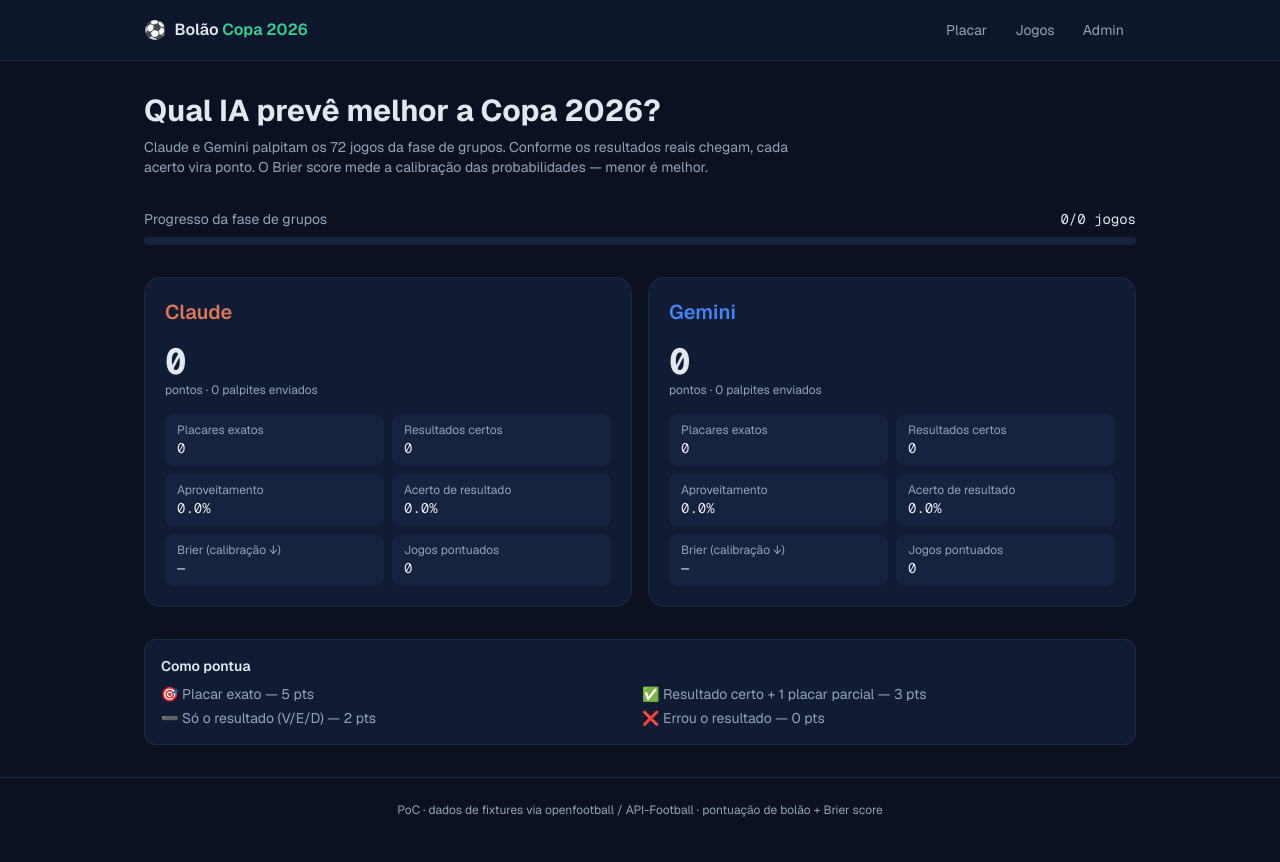
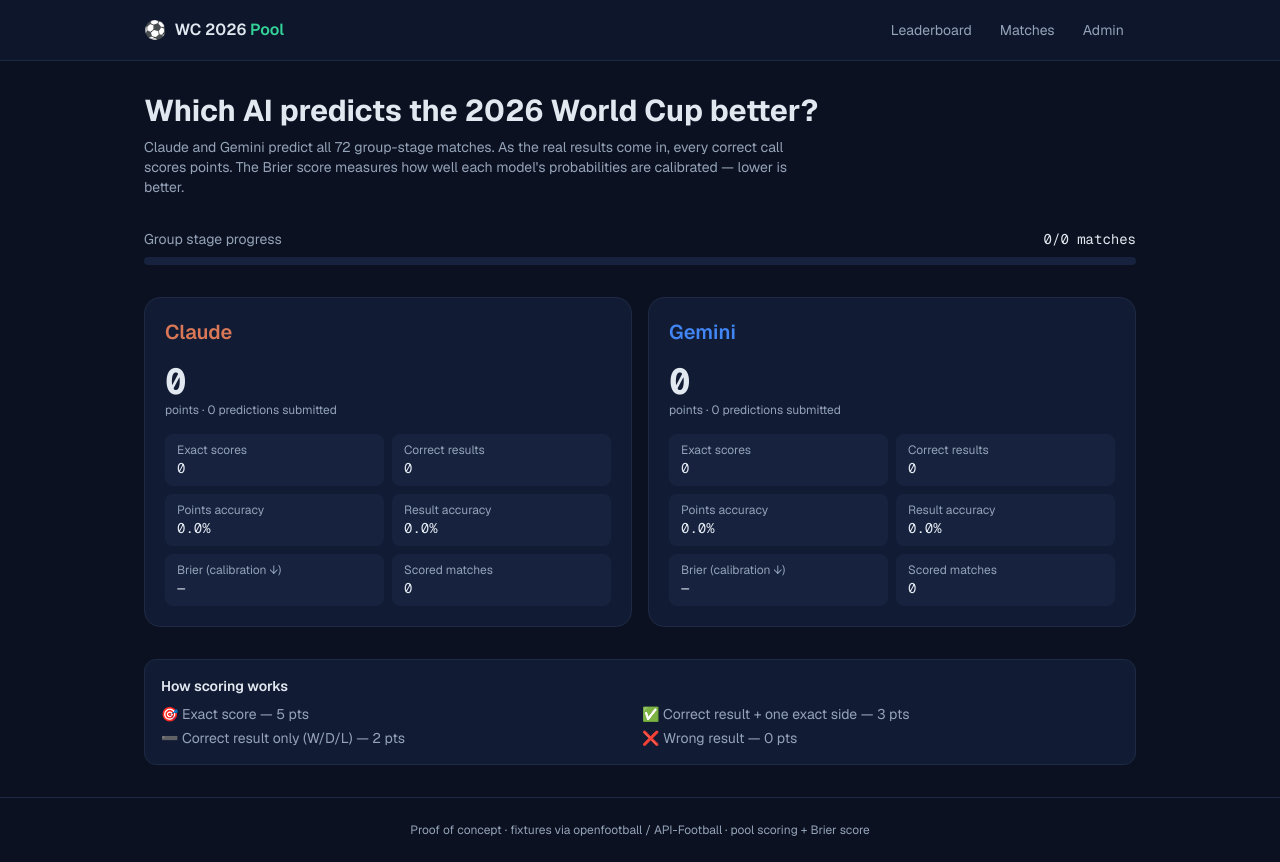
Before and after one commit to willianpinho/worldcup-predictor-2026, a Next.js app: page / in a window 1280 px wide. Built offline with nearby package versions, Linux system fonts and the light colour scheme; no server answers; the database is empty.

Commit message:
refactor(i18n): translate UI and docs to English

```diff
--- a/src/app/admin/page.tsx
+++ b/src/app/admin/page.tsx
@@ -11,7 +11,7 @@ export default async function AdminPage() {
 
   const matches = rows.map((r) => ({
     id: r.id,
-    label: `Grupo ${r.groupName} · ${r.teamA} x ${r.teamB}`,
+    label: `Group ${r.groupName} · ${r.teamA} x ${r.teamB}`,
   }));
 
   return <AdminPanel matches={matches} />;
--- a/src/app/layout.tsx
+++ b/src/app/layout.tsx
@@ -7,9 +7,9 @@ const geistSans = Geist({ variable: "--font-geist-sans", subsets: ["latin"] });
 const geistMono = Geist_Mono({ variable: "--font-geist-mono", subsets: ["latin"] });
 
 export const metadata: Metadata = {
-  title: "Bolão Copa 2026 — Claude × Gemini",
+  title: "World Cup 2026 Prediction Pool — Claude vs Gemini",
   description:
-    "Prova de conceito: qual IA prevê melhor a fase de grupos da Copa do Mundo 2026?",
+    "A proof of concept: which AI predicts the 2026 World Cup group stage better?",
 };
 
 export default function RootLayout({
@@ -17,14 +17,14 @@ export default function RootLayout({
 }: Readonly<{ children: React.ReactNode }>) {
   return (
     <html
-      lang="pt-BR"
+      lang="en"
       className={`${geistSans.variable} ${geistMono.variable} h-full antialiased`}
     >
       <body className="min-h-full flex flex-col font-sans">
         <Nav />
         <main className="mx-auto w-full max-w-5xl flex-1 px-4 py-8">{children}</main>
         <footer className="border-t border-border py-6 text-center text-xs text-muted">
-          PoC · dados de fixtures via openfootball / API-Football · pontuação de bolão +
+          Proof of concept · fixtures via openfootball / API-Football · pool scoring +
           Brier score
         </footer>
       </body>
--- a/src/app/matches/page.tsx
+++ b/src/app/matches/page.tsx
@@ -9,10 +9,10 @@ export default async function MatchesPage() {
   return (
     <div className="space-y-6">
       <div>
-        <h1 className="text-2xl font-bold">Jogos da fase de grupos</h1>
+        <h1 className="text-2xl font-bold">Group-stage matches</h1>
         <p className="mt-1 text-sm text-muted">
-          72 partidas, 11–27 de junho. <span className="text-claude">C</span> = Claude ·{" "}
-          <span className="text-gemini">G</span> = Gemini. Horários em Brasília.
+          72 matches, June 11–27. <span className="text-claude">C</span> = Claude ·{" "}
+          <span className="text-gemini">G</span> = Gemini. Kickoff times in BRT.
         </p>
       </div>
       <MatchList matches={matches} />
--- a/src/app/page.tsx
+++ b/src/app/page.tsx
@@ -19,20 +19,20 @@ export default async function DashboardPage() {
     <div className="space-y-8">
       <section>
         <h1 className="text-2xl font-bold sm:text-3xl">
-          Qual IA prevê melhor a Copa 2026?
+          Which AI predicts the 2026 World Cup better?
         </h1>
         <p className="mt-2 max-w-2xl text-sm text-muted">
-          Claude e Gemini palpitam os 72 jogos da fase de grupos. Conforme os
-          resultados reais chegam, cada acerto vira ponto. O Brier score mede a
-          calibração das probabilidades — menor é melhor.
+          Claude and Gemini predict all 72 group-stage matches. As the real results
+          come in, every correct call scores points. The Brier score measures how well
+          each model&apos;s probabilities are calibrated — lower is better.
         </p>
       </section>
 
       <section>
         <div className="mb-2 flex items-center justify-between text-sm">
-          <span className="text-muted">Progresso da fase de grupos</span>
+          <span className="text-muted">Group stage progress</span>
           <span className="font-mono">
-            {lb.playedMatches}/{lb.totalMatches} jogos
+            {lb.playedMatches}/{lb.totalMatches} matches
           </span>
         </div>
         <div className="h-2 w-full overflow-hidden rounded-full bg-surface-2">
@@ -56,12 +56,12 @@ export default async function DashboardPage() {
       </section>
 
       <section className="rounded-xl border border-border bg-surface p-4 text-sm text-muted">
-        <h3 className="mb-2 font-semibold text-foreground">Como pontua</h3>
+        <h3 className="mb-2 font-semibold text-foreground">How scoring works</h3>
         <ul className="grid gap-1 sm:grid-cols-2">
-          <li>🎯 Placar exato — 5 pts</li>
-          <li>✅ Resultado certo + 1 placar parcial — 3 pts</li>
-          <li>➖ Só o resultado (V/E/D) — 2 pts</li>
-          <li>❌ Errou o resultado — 0 pts</li>
+          <li>🎯 Exact score — 5 pts</li>
+          <li>✅ Correct result + one exact side — 3 pts</li>
+          <li>➖ Correct result only (W/D/L) — 2 pts</li>
+          <li>❌ Wrong result — 0 pts</li>
         </ul>
       </section>
     </div>
--- a/src/components/MatchList.tsx
+++ b/src/components/MatchList.tsx
@@ -21,7 +21,7 @@ function PredCell({ model, pred }: { model: ModelId; pred: PredView | null }) {
           )}
         </>
       ) : (
-        <span className="text-xs text-muted">sem palpite</span>
+        <span className="text-xs text-muted">no prediction</span>
       )}
     </div>
   );
@@ -33,7 +33,7 @@ function MatchCard({ m }: { m: MatchView }) {
     <div className="flex flex-col gap-3 rounded-xl border border-border bg-surface p-4 sm:flex-row sm:items-center sm:justify-between">
       <div className="min-w-0 flex-1">
         <div className="text-xs text-muted">
-          {formatKickoff(m.kickoff)} · rodada {m.round}
+          {formatKickoff(m.kickoff)} · round {m.round}
           {m.city ? ` · ${m.city}` : ""}
         </div>
         <div className="mt-1 flex items-center gap-2 font-medium">
@@ -44,7 +44,7 @@ function MatchCard({ m }: { m: MatchView }) {
           <span className="truncate">{m.teamB}</span>
           {m.status === "LIVE" && (
             <span className="shrink-0 rounded-full bg-rose-500/20 px-2 py-0.5 text-xs text-rose-300">
-              ao vivo
+              live
             </span>
           )}
         </div>
@@ -64,7 +64,7 @@ export function MatchList({ matches }: { matches: MatchView[] }) {
       {groups.map((g) => (
         <section key={g}>
           <h2 className="mb-3 text-lg font-semibold">
-            Grupo <span className="text-accent">{g}</span>
+            Group <span className="text-accent">{g}</span>
           </h2>
           <div className="space-y-2">
             {matches
--- a/src/components/ModelCard.tsx
+++ b/src/components/ModelCard.tsx
@@ -37,29 +37,31 @@ export function ModelCard({
         <h2 className={`text-xl font-semibold ${meta.color}`}>{meta.name}</h2>
         {leading && (
           <span className="rounded-full bg-accent/15 px-2 py-0.5 text-xs text-accent">
-            na frente
+            leading
           </span>
         )}
       </div>
 
       <div className="mb-4">
         <div className="font-mono text-4xl font-bold">{summary.points}</div>
-        <div className="text-xs text-muted">pontos · {predicted} palpites enviados</div>
+        <div className="text-xs text-muted">
+          points · {predicted} predictions submitted
+        </div>
       </div>
 
       <div className="grid grid-cols-2 gap-2">
-        <Stat label="Placares exatos" value={String(summary.exact)} />
-        <Stat label="Resultados certos" value={String(summary.outcomeHits)} />
-        <Stat label="Aproveitamento" value={`${summary.accuracyPct.toFixed(1)}%`} />
+        <Stat label="Exact scores" value={String(summary.exact)} />
+        <Stat label="Correct results" value={String(summary.outcomeHits)} />
+        <Stat label="Points accuracy" value={`${summary.accuracyPct.toFixed(1)}%`} />
         <Stat
-          label="Acerto de resultado"
+          label="Result accuracy"
           value={`${summary.outcomeAccuracyPct.toFixed(1)}%`}
         />
         <Stat
-          label="Brier (calibração ↓)"
+          label="Brier (calibration ↓)"
           value={summary.avgBrier === null ? "—" : summary.avgBrier.toFixed(3)}
         />
-        <Stat label="Jogos pontuados" value={String(summary.played)} />
+        <Stat label="Scored matches" value={String(summary.played)} />
       </div>
     </div>
   );
--- a/src/components/Nav.tsx
+++ b/src/components/Nav.tsx
@@ -1,8 +1,8 @@
 import Link from "next/link";
 
 const links = [
-  { href: "/", label: "Placar" },
-  { href: "/matches", label: "Jogos" },
+  { href: "/", label: "Leaderboard" },
+  { href: "/matches", label: "Matches" },
   { href: "/admin", label: "Admin" },
 ];
 
@@ -13,7 +13,7 @@ export function Nav() {
         <Link href="/" className="flex items-center gap-2 font-semibold">
           <span className="text-lg">⚽</span>
           <span>
-            Bolão <span className="text-accent">Copa 2026</span>
+            WC 2026 <span className="text-accent">Pool</span>
           </span>
         </Link>
         <ul className="flex items-center gap-1 text-sm">
--- a/src/components/admin/AdminPanel.tsx
+++ b/src/components/admin/AdminPanel.tsx
@@ -15,7 +15,7 @@ const SAMPLE = `{
     { "group": "A", "teamA": "Mexico", "teamB": "South Africa",
       "scoreA": 2, "scoreB": 0,
       "probWinA": 60, "probDraw": 25, "probWinB": 15,
-      "confidence": "media", "reasoning": "mando + altitude" }
+      "confidence": "medium", "reasoning": "home + altitude" }
   ]
 }`;
 
@@ -49,7 +49,7 @@ export function AdminPanel({ matches }: { matches: MatchOption[] }) {
       });
       const data = (await res.json()) as Json;
       if (!res.ok) {
-        setMsg({ ok: false, text: `Erro ${res.status}: ${JSON.stringify(data)}` });
+        setMsg({ ok: false, text: `Error ${res.status}: ${JSON.stringify(data)}` });
       } else {
         setMsg({ ok: true, text: JSON.stringify(data) });
       }
@@ -65,7 +65,7 @@ export function AdminPanel({ matches }: { matches: MatchOption[] }) {
     try {
       parsed = JSON.parse(json) as Json;
     } catch {
-      setMsg({ ok: false, text: "JSON inválido — cole a saída exata da IA." });
+      setMsg({ ok: false, text: "Invalid JSON — paste the exact AI output." });
       return;
     }
     void post("/api/predictions/import", parsed, "import");
@@ -81,11 +81,11 @@ export function AdminPanel({ matches }: { matches: MatchOption[] }) {
       <div>
         <h1 className="text-2xl font-bold">Admin</h1>
         <p className="mt-1 text-sm text-muted">
-          Importe os palpites das IAs, sincronize resultados e ajuste placares manualmente.
+          Import each AI&apos;s predictions, sync results, and override scores manually.
         </p>
       </div>
 
-      <Card title="Token de admin">
+      <Card title="Admin token">
         <input
           type="password"
           value={token}
@@ -94,11 +94,11 @@ export function AdminPanel({ matches }: { matches: MatchOption[] }) {
           className={field}
         />
         <p className="mt-2 text-xs text-muted">
-          Enviado no header <code>x-admin-token</code>. Definido por env no servidor.
+          Sent in the <code>x-admin-token</code> header. Set via env on the server.
         </p>
       </Card>
 
-      <Card title="1 · Importar palpites (JSON)">
+      <Card title="1 · Import predictions (JSON)">
         <textarea
           value={json}
           onChange={(e) => setJson(e.target.value)}
@@ -112,13 +112,13 @@ export function AdminPanel({ matches }: { matches: MatchOption[] }) {
           disabled={busy !== null}
           className={`${btn} mt-3`}
         >
-          {busy === "import" ? "Importando…" : "Importar"}
+          {busy === "import" ? "Importing…" : "Import"}
         </button>
       </Card>
 
-      <Card title="2 · Sincronizar resultados">
+      <Card title="2 · Sync results">
         <p className="mb-3 text-sm text-muted">
-          Busca placares finalizados no provedor ativo (API-Football ou openfootball).
+          Pulls finished scores from the active provider (API-Football or openfootball).
         </p>
         <button
           type="button"
@@ -126,11 +126,11 @@ export function AdminPanel({ matches }: { matches: MatchOption[] }) {
           disabled={busy !== null}
           className={btn}
         >
-          {busy === "sync" ? "Sincronizando…" : "Sincronizar agora"}
+          {busy === "sync" ? "Syncing…" : "Sync now"}
         </button>
       </Card>
 
-      <Card title="3 · Resultado manual">
+      <Card title="3 · Manual result">
         <div className="grid gap-3 sm:grid-cols-[1fr_auto_auto_auto]">
           <select
             value={matchId}
@@ -149,7 +149,7 @@ export function AdminPanel({ matches }: { matches: MatchOption[] }) {
             value={scoreA}
             onChange={(e) => setScoreA(Number(e.target.value))}
             className={`${field} w-20`}
-            aria-label="Placar mandante"
+            aria-label="Home score"
           />
           <input
             type="number"
@@ -157,7 +157,7 @@ export function AdminPanel({ matches }: { matches: MatchOption[] }) {
             value={scoreB}
             onChange={(e) => setScoreB(Number(e.target.value))}
             className={`${field} w-20`}
-            aria-label="Placar visitante"
+            aria-label="Away score"
           />
           <button
             type="button"
@@ -167,7 +167,7 @@ export function AdminPanel({ matches }: { matches: MatchOption[] }) {
             disabled={busy !== null || matchId === ""}
             className={btn}
           >
-            Salvar
+            Save
           </button>
         </div>
       </Card>
--- a/src/lib/format.ts
+++ b/src/lib/format.ts
@@ -1,12 +1,12 @@
-const KICKOFF_FMT = new Intl.DateTimeFormat("pt-BR", {
+const KICKOFF_FMT = new Intl.DateTimeFormat("en-US", {
   day: "2-digit",
-  month: "2-digit",
+  month: "short",
   hour: "2-digit",
   minute: "2-digit",
   timeZone: "America/Sao_Paulo",
 });
 
-/** Kickoff shown in Brazil local time (the user's reference). */
+/** Kickoff shown in Brazil time (BRT), the project author's reference. */
 export function formatKickoff(date: Date): string {
   return KICKOFF_FMT.format(date);
 }
```
Also changed, not shown: 4 other files (tests, documents, lock files or other folders).
